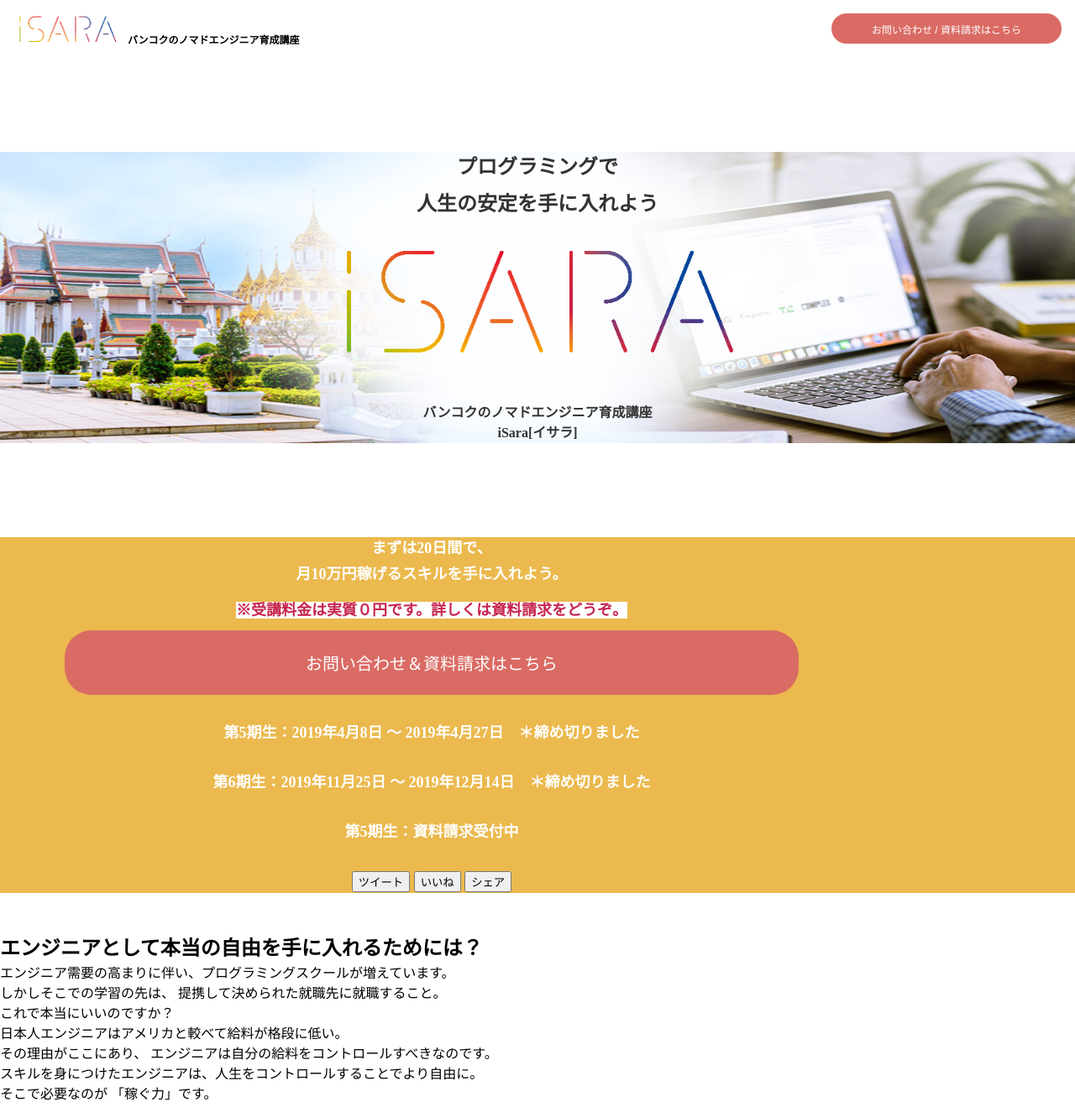
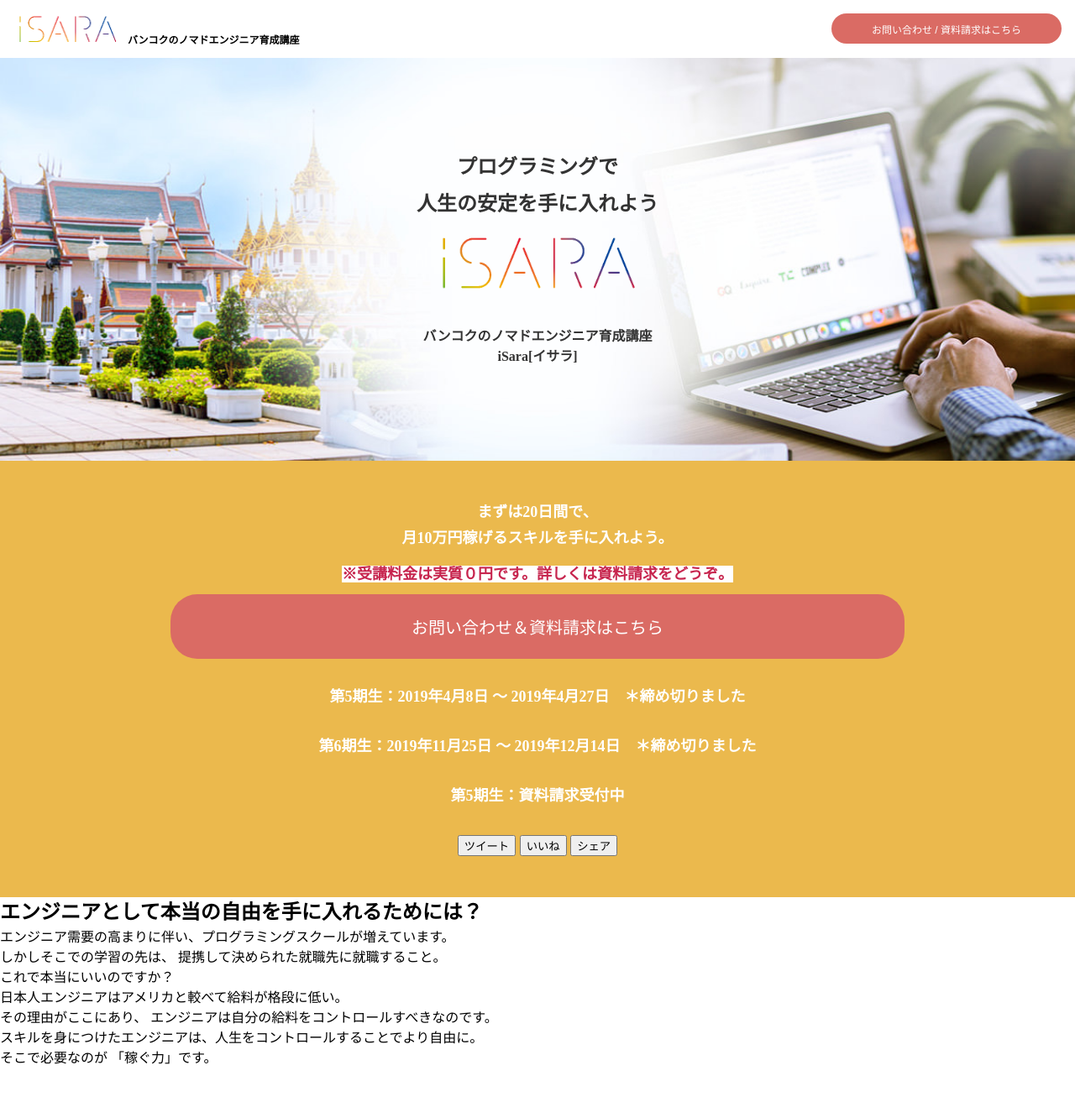
Before and after one commit to nnaoi/lp-isara, a website: page index.html in a window 1280 px wide. Shown: the top 1319 px of the page at 84% size. Drawn offline with nearby package versions, Linux system fonts and the light colour scheme; files that its build step writes are made by us from their sources.

Commit message:
style: tweak

```diff
--- a/index.html
+++ b/index.html
@@ -18,7 +18,7 @@
             <button class="header__contactus btn btn-primary btn--small">お問い合わせ / 資料請求はこちら</button>
         </nav>
     </header>
-    <section class="hero">
+    <section class="hero vertically-horizontally-center">
         <div class="hero__wrapper">
             <h2 class="hero__message">プログラミングで</h2>
             <h2 class="hero__message">人生の安定を手に入れよう</h2>
@@ -27,7 +27,7 @@
             <p class="hero__title">iSara[イサラ]</p>
         </div>
     </section>
-    <section class="contact-us">
+    <section class="contact-us vertically-horizontally-center">
         <div class="contact-us__wrapper">
             <div class="contact-us__message-wrapper">
                     <p class="contact-us__message">まずは20日間で、</p>
```
